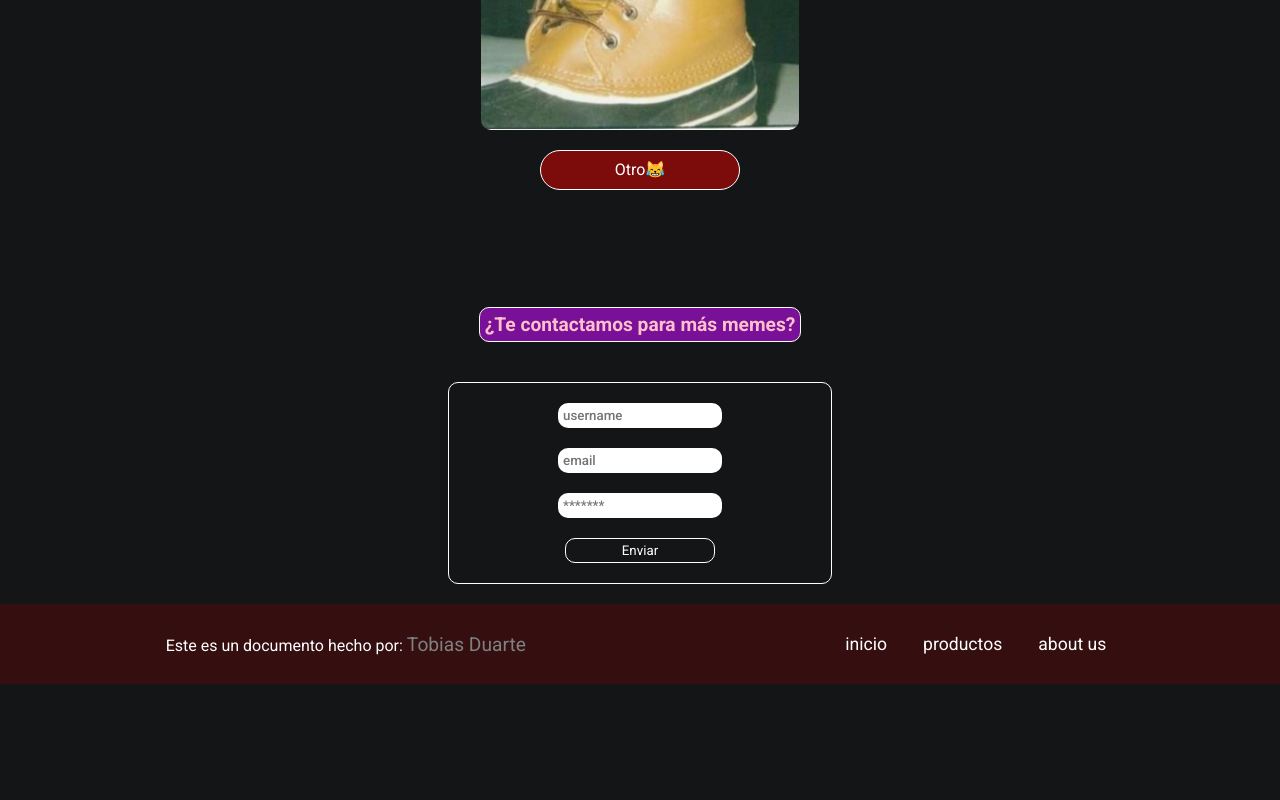
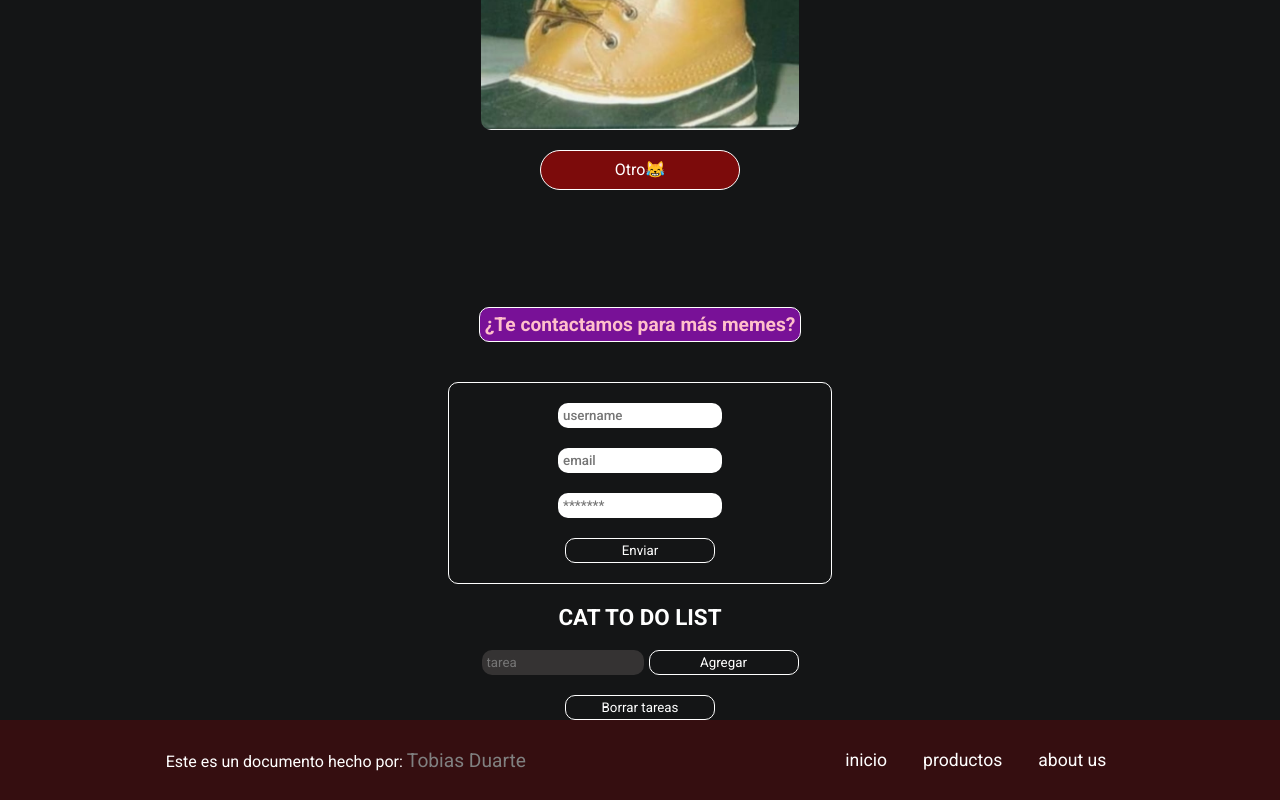
Before and after one commit to Tobiiduarte12/CAT-WEB, a plain HTML site: page index.html in a window 1280 px wide. Shown: the part 1324-2124 px from the top of the page. Before the commit the page ends 2008 px from the top, so only its background shows below. Drawn offline with nearby package versions, Linux system fonts and the light colour scheme.

Commit message:
add to do list

```diff
--- a/index.html
+++ b/index.html
@@ -86,6 +86,18 @@
 			</form>
 		</section>
 
+		<section id="sectionFive">
+			<h2 class="titleSect5">CAT TO DO LIST</h2>
+			<form action="" class="formSect5">
+				<input type="text" class="input-task" placeholder="tarea" />
+				<button class="btns" id="btnAddTask">Agregar</button>
+			</form>
+			<div class="containerTasks">
+				<ul class="listTasks"></ul>
+				<button id="btnDeleteTask" class="btns">Borrar tareas</button>
+			</div>
+		</section>
+
 		<footer>
 			<p>
 				Este es un documento hecho por:
--- a/main.js
+++ b/main.js
@@ -49,3 +49,32 @@ const btnSubmit = (e) => {
 };
 
 formularioAEnviar.addEventListener("submit", btnSubmit);
+
+// ***** to do list *****
+
+const formTask = document.querySelector(".formSect5");
+const inputTask = document.querySelector(".input-task");
+const btnAdd = document.querySelector("#btnAddTask");
+const taskList = document.querySelector(".listTasks");
+const btnDeleteAll = document.querySelector("#btnDeleteTask");
+
+let tasks = []; // array vacío para guardar las tareas
+
+// funcion para agregar tareas
+function addTask(e) {
+	e.preventDefault();
+	const taskName = inputTask.value.trim();
+	if (taskName.length === 0) {
+		alert(`Por favor, ingresa una terea`);
+		return;
+	}
+	// console.log(taskName);
+	tasks = [...tasks, { name: taskName, taskId: tasks.length + 1 }];
+	console.log(tasks);
+	inputTask.value = "";
+}
+const init = () => {
+	formTask.addEventListener("submit", addTask);
+};
+
+init();
--- a/style.css
+++ b/style.css
@@ -345,6 +345,39 @@ header nav a:hover {
 	z-index: 100;
 }
 
+#sectionFive {
+	display: flex;
+	flex-direction: column;
+	justify-content: center;
+	align-items: center;
+	text-align: center;
+	width: 100%;
+	height: auto;
+	gap: 20px;
+}
+
+.titleSect5 {
+	color: white;
+	font-size: 1.4rem;
+}
+
+.formSect5 {
+	display: flex;
+	justify-content: center;
+	align-items: center;
+	text-align: center;
+	gap: 5px;
+}
+
+.formSect5 input {
+	background-color: rgb(53, 51, 51);
+	border: none;
+	padding: 5px 5px;
+	border-radius: 10px;
+	color: white;
+	border: none;
+}
+
 footer {
 	display: flex;
 	justify-content: space-around;
```
